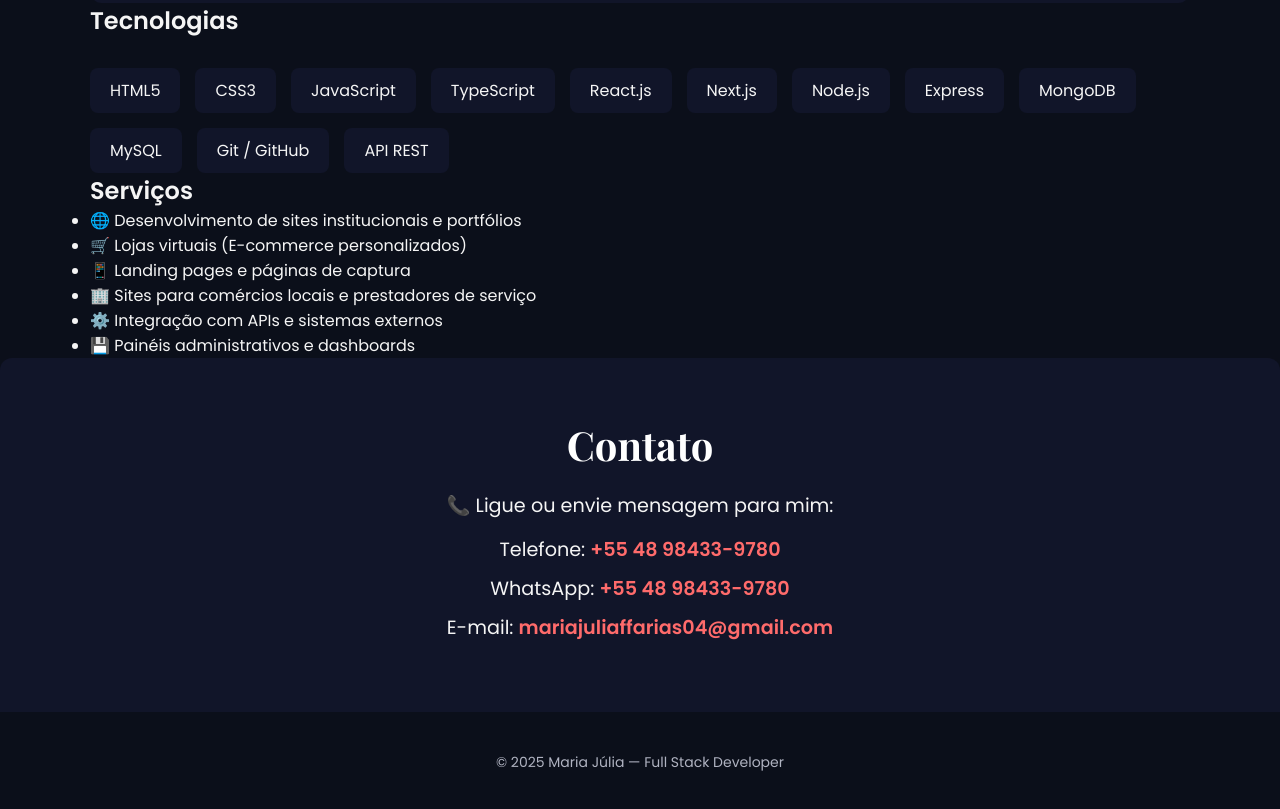
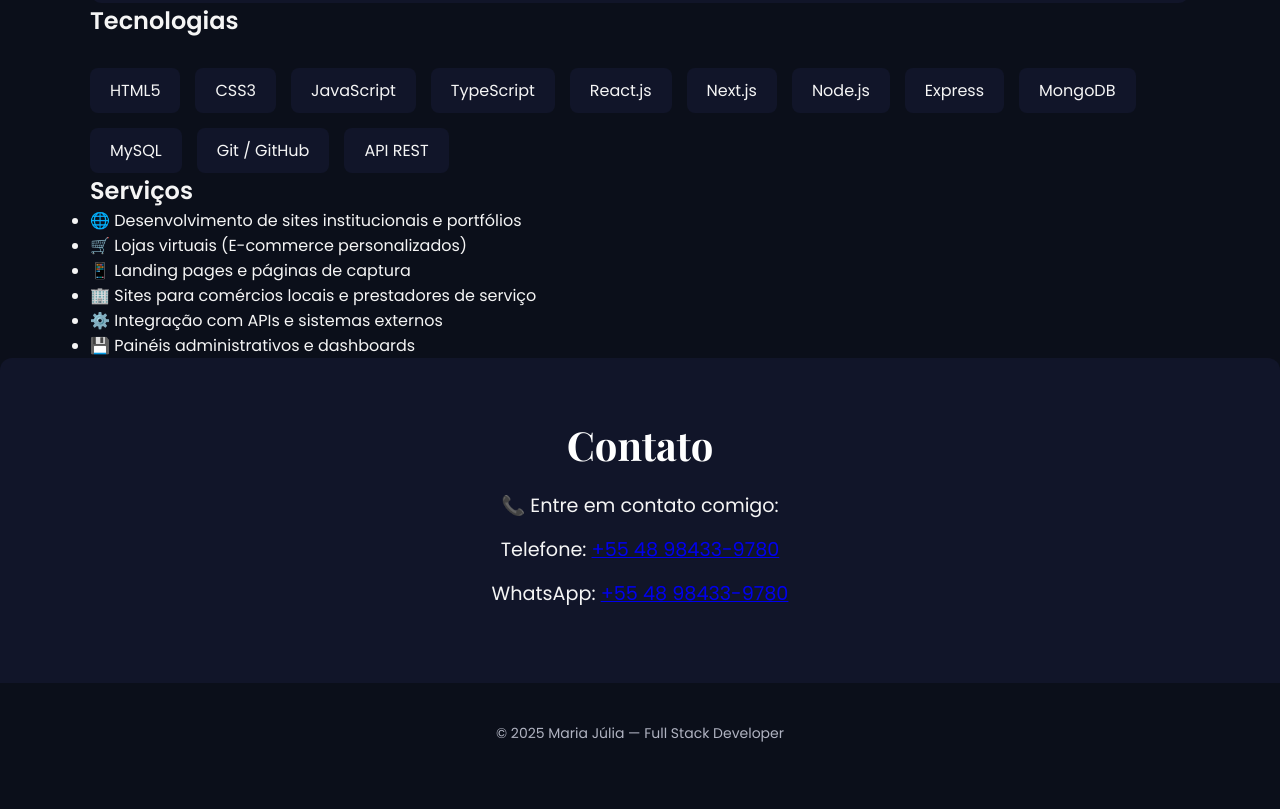
Before and after one commit to kyomajulia/kyomajulia.github.io, a plain HTML site: page index.html in a window 1280 px wide. Shown: the part 1405-2214 px from the top of the page. After the commit the page ends 2189 px from the top, so only its background shows below. Drawn offline with nearby package versions, Linux system fonts and the light colour scheme.

Commit message:
Update contact section text in index.html

```diff
--- a/index.html
+++ b/index.html
@@ -94,17 +94,16 @@
   </section>
 
   <!-- Contact Section -->
+<!-- Contact Section -->
 <section id="contact" class="contact">
   <div class="container">
     <h2>Contato</h2>
-    <p>📞 Ligue ou envie mensagem para mim:</p>
-    <div class="contact-info">
-      <p>Telefone: <a href="tel:+5548984339780">+55 48 98433-9780</a></p>
-      <p>WhatsApp: <a href="https://wa.me/5548984339780" target="_blank">+55 48 98433-9780</a></p>
-      <p>E-mail: <a href="mailto:mariajuliaffarias04@gmail.com">mariajuliaffarias04@gmail.com</a></p>
-    </div>
+    <p>📞 Entre em contato comigo:</p>
+    <p>Telefone: <a href="tel:+5548984339780">+55 48 98433-9780</a></p>
+    <p>WhatsApp: <a href="https://wa.me/5548984339780" target="_blank">+55 48 98433-9780</a></p>
   </div>
 </section>
+
 
   <!-- Footer -->
   <footer>
```
